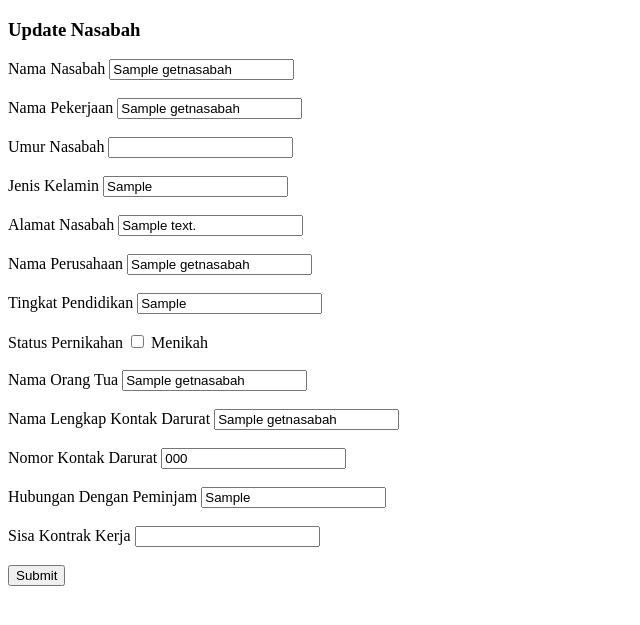
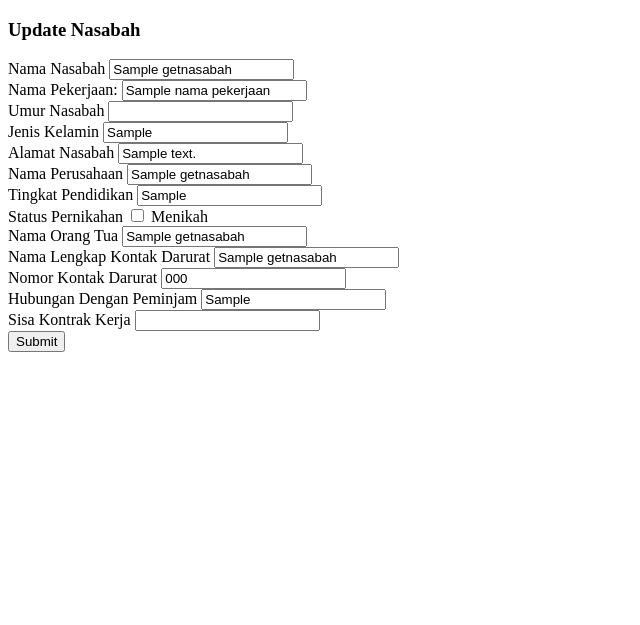
Before and after one commit to Shadowman1205/DEADLINE-4_KELOMPOK-16, a Django app: template losikbank/uang/templates/nasabah/update_nasabah.html in a window 1280 px wide. Shown: the top 625 px of the page, without its empty margins (0-640 px from the left). Run offline with Django 4.2, Linux system fonts and the light colour scheme; the template is opened without the code that fills it: most values are stand-ins (such as "Sample title", 1, 10 or a date in 2020).

Commit message:
Update update_nasabah.html

```diff
--- a/losikbank/uang/templates/nasabah/update_nasabah.html
+++ b/losikbank/uang/templates/nasabah/update_nasabah.html
@@ -10,46 +10,46 @@
     <form method="post">
         {% csrf_token %}
         <label for="nama_nasabah">Nama Nasabah</label>
-        <input type="text" id="nama_nasabah" name="nama_nasabah" value="{{ getnasabah.nama_nasabah }}" required><br><br>
+        <input type="text" id="nama_nasabah" name="nama_nasabah" value="{{ getnasabah.nama_nasabah }}" required><br>
 
-        <label for="nama_pekerjaan">Nama Pekerjaan</label>
-        <input type="text" id="nama_pekerjaan" name="nama_pekerjaan" value="{{ getnasabah.nama_pekerjaan }}" required><br><br>
+        <label for="nama_pekerjaan">Nama Pekerjaan:</label>
+        <input type="text" id="nama_pekerjaan" name="nama_pekerjaan" value="{{ nama_pekerjaan }}" required><br>
 
         <label for="umur_nasabah">Umur Nasabah</label>
-        <input type="number" id="umur_nasabah" name="umur_nasabah" value="{{ getnasabah.umur_nasabah }}" required><br><br>
+        <input type="number" id="umur_nasabah" name="umur_nasabah" value="{{ getnasabah.umur_nasabah }}" required><br>
 
         <label for="jenis_kelamin">Jenis Kelamin</label>
-        <input type="text" id="jenis_kelamin" name="jenis_kelamin" value="{{ getnasabah.jenis_kelamin }}" required><br><br>
+        <input type="text" id="jenis_kelamin" name="jenis_kelamin" value="{{ getnasabah.jenis_kelamin }}" required><br>
 
         <label for="alamat_nasabah">Alamat Nasabah</label>
-        <input type="text" id="alamat_nasabah" name="alamat_nasabah" value="{{ getnasabah.alamat_nasabah }}" required><br><br>
+        <input type="text" id="alamat_nasabah" name="alamat_nasabah" value="{{ getnasabah.alamat_nasabah }}" required><br>
 
         <label for="nama_perusahaan">Nama Perusahaan</label>
-        <input type="text" id="nama_perusahaan" name="nama_perusahaan" value="{{ getnasabah.nama_perusahaan }}" required><br><br>
+        <input type="text" id="nama_perusahaan" name="nama_perusahaan" value="{{ getnasabah.nama_perusahaan }}" required><br>
 
         <label for="tingkat_pendidikan">Tingkat Pendidikan</label>
-        <input type="text" id="tingkat_pendidikan" name="tingkat_pendidikan" value="{{ getnasabah.tingkat_pendidikan }}" required><br><br>
+        <input type="text" id="tingkat_pendidikan" name="tingkat_pendidikan" value="{{ getnasabah.tingkat_pendidikan }}" required><br>
 
         <label for="status_pernikahan">Status Pernikahan</label>
         <label>
             <input type="checkbox" name="status_pernikahan" value="Menikah" {% if getnasabah.status_pernikahan == 'Menikah' %}checked{% endif %}>
             Menikah
-        </label><br><br>
+        </label><br>
 
         <label for="nama_orang_tua">Nama Orang Tua</label>
-        <input type="text" id="nama_orang_tua" name="nama_orang_tua" value="{{ getnasabah.nama_orang_tua }}" required><br><br>
+        <input type="text" id="nama_orang_tua" name="nama_orang_tua" value="{{ getnasabah.nama_orang_tua }}" required><br>
 
         <label for="nama_lengkap_kontak_darurat">Nama Lengkap Kontak Darurat</label>
-        <input type="text" id="nama_lengkap_kontak_darurat" name="nama_lengkap_kontak_darurat" value="{{ getnasabah.nama_lengkap_kontak_darurat }}" required><br><br>
+        <input type="text" id="nama_lengkap_kontak_darurat" name="nama_lengkap_kontak_darurat" value="{{ getnasabah.nama_lengkap_kontak_darurat }}" required><br>
 
         <label for="nomor_kontak_darurat">Nomor Kontak Darurat</label>
-        <input type="number" id="nomor_kontak_darurat" name="nomor_kontak_darurat" value="{{ getnasabah.nomor_kontak_darurat }}" required><br><br>
+        <input type="number" id="nomor_kontak_darurat" name="nomor_kontak_darurat" value="{{ getnasabah.nomor_kontak_darurat }}" required><br>
 
         <label for="hubungan_dengan_peminjam">Hubungan Dengan Peminjam</label>
-        <input type="text" id="hubungan_dengan_peminjam" name="hubungan_dengan_peminjam" value="{{ getnasabah.hubungan_dengan_peminjam }}" required><br><br>
+        <input type="text" id="hubungan_dengan_peminjam" name="hubungan_dengan_peminjam" value="{{ getnasabah.hubungan_dengan_peminjam }}" required><br>
 
         <label for="sisa_kontrak_kerja">Sisa Kontrak Kerja</label>
-        <input type="number" id="sisa_kontrak_kerja" name="sisa_kontrak_kerja" value="{{ getnasabah.sisa_kontrak_kerja }}"><br><br>
+        <input type="number" id="sisa_kontrak_kerja" name="sisa_kontrak_kerja" value="{{ getnasabah.sisa_kontrak_kerja }}"><br>
 
         <button type="submit">Submit</button>
     </form>
```
